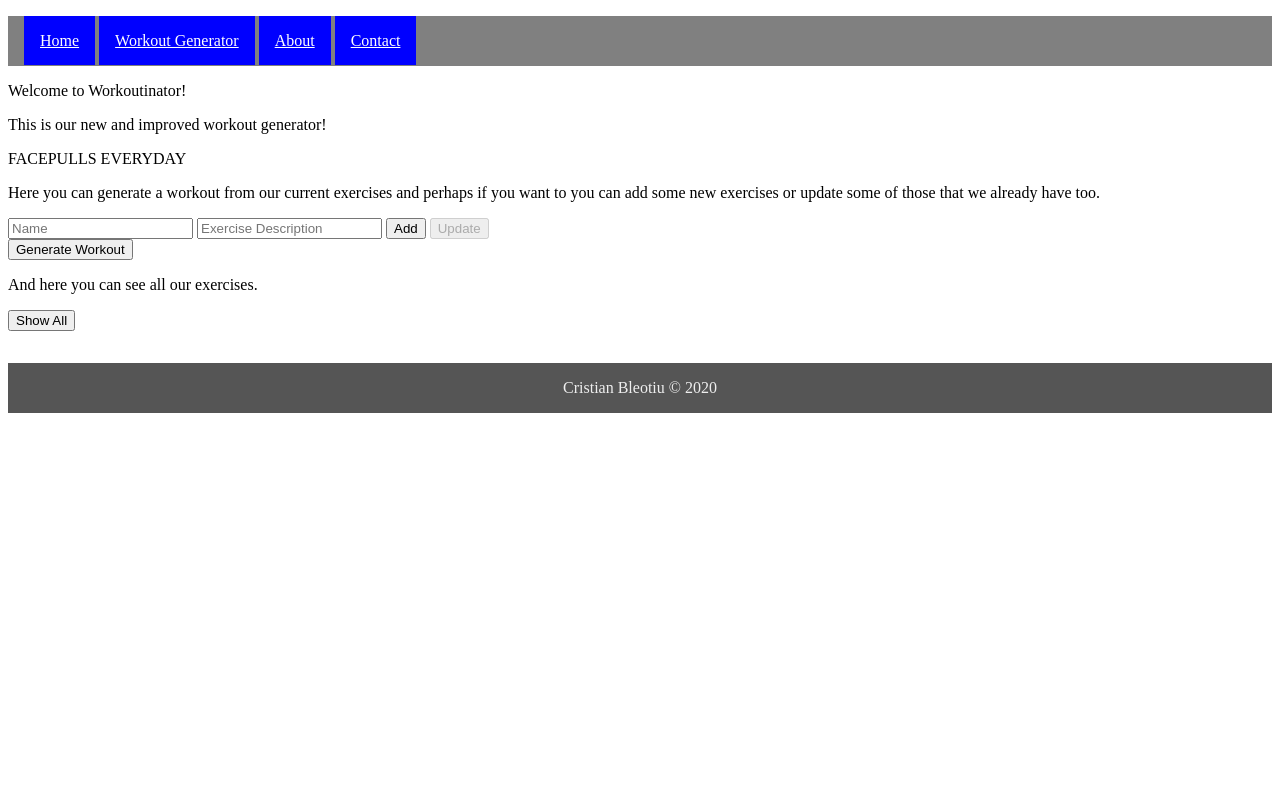
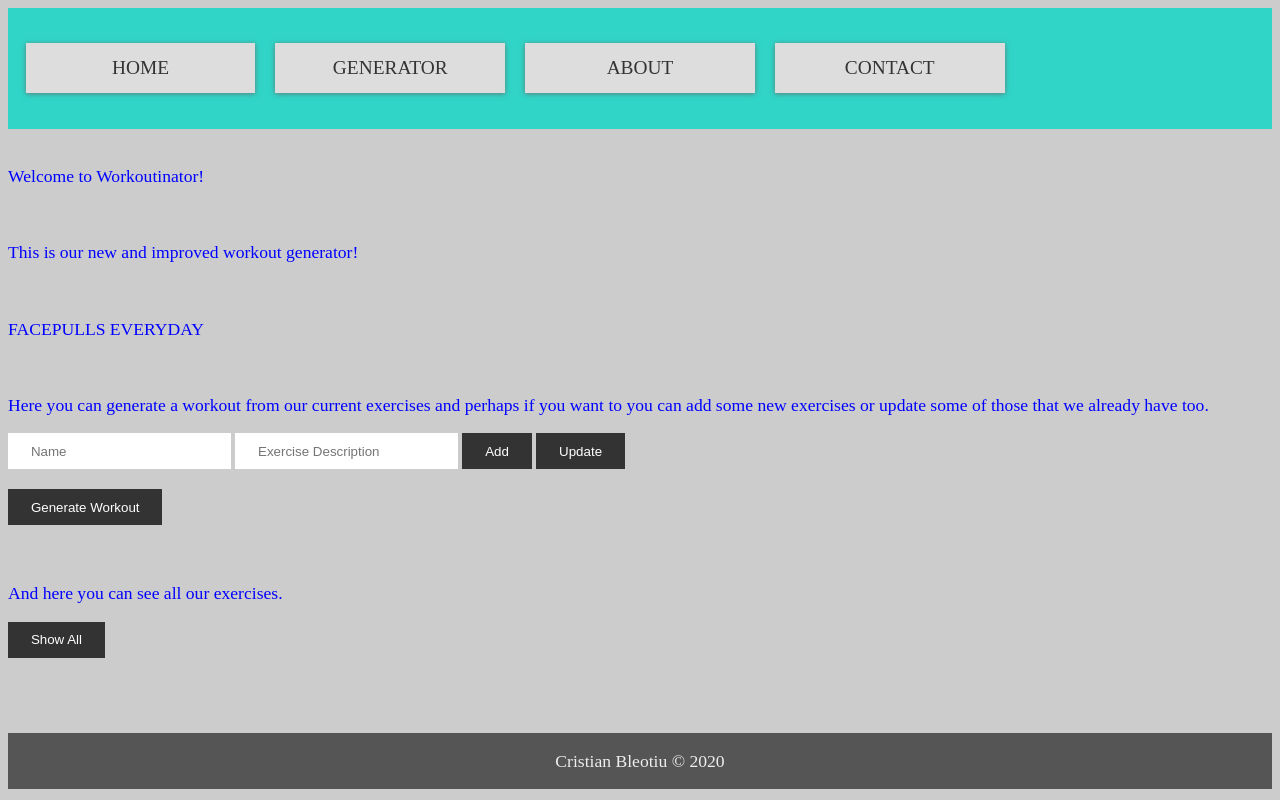
Before and after one commit to bleotiu/WebProject, a website: page workgen.html in a window 1280 px wide. Drawn offline with Linux system fonts and the light colour scheme.

Commit message:
Add files via upload

```diff
--- a/style.css
+++ b/style.css
@@ -3,26 +3,51 @@
     --dark: #333;
     --light: #fff;
     --shadow: 0 1px 5px rgba(104, 104, 104, 0.8);  /* Shadow around the boxes */
+    background: #ccc;
+    font-size: 1.1rem;
+    color:blue;
+}
+/*Wrapper*/
+.wrapper {
+    display: grid;
+    grid-gap: 20px;
 }
 
-nav > ul{
-    background: grey;
-    padding: 1rem;
-    font-style:serif;
+img{
+    width: 100%;
+    height: 25%;
 }
-nav > ul > li{
-    display: inline;
-    background: blue;
-    color:white;
+
+/*Navigation*/
+.menu{
+    background: #30d5c8;
     padding: 1rem;
 }
-a{
-    color:white;
+.menu ul {
+    display: grid;
+    justify-content: center;
+    align-items: center;
+    grid-gap: 20px;
+    padding: 0;
+    list-style: none;
+    grid-template-columns: 1fr 1fr 1fr 1fr 1fr;
 }
-img{
-    padding: 0;
-    width: 100%;
-    height: 30%;
+
+.menu a {
+    background: var(--primary);
+    display: block;
+    text-decoration: none;
+    padding: 0.8rem;
+    text-align: center;
+    color: var(--dark);
+    text-transform: uppercase;
+    font-size: 1.1rem;
+    box-shadow: var(--shadow);
+}
+
+.menu a:hover {
+    background: var(--dark);
+    color: var(--light);
 }
 
 .list{
@@ -33,6 +58,7 @@ img{
     align-items: center;
 }
 
+/*workgen*/
 div{
     padding: 0;
     margin: 0;
@@ -41,14 +67,47 @@ div{
 div#exlist.exlist{
     padding: 0;
     margin: 0;
-    background: grey;
     color: green;
 }
 
-#workgen-exlist-p{
-
+.workgen-p {
+    font-size: 1.2rem;
+    margin-right: 25px;
 }
 
+.workgen-exlist-p{
+    font-size: 1.4rem;
+    margin-right: 35px;
+}
+
+.script-btn {
+    background: var(--dark);
+    color: var(--light);
+    padding: 0.6rem 1.3rem;
+    text-decoration: none;
+    border: 0;
+    margin: 3px;
+}
+
+
+.form {
+    background: var(--light);
+    color: var(--dark);
+    padding: 0.6rem 1.3rem;
+    text-decoration: none;
+    border: 0;
+}
+
+.btn {
+    background: var(--dark);
+    color: var(--light);
+    padding: 0.6rem 1.3rem;
+    text-decoration: none;
+    border: 0;
+}
+
+
+/*Footer*/
 footer{
     background: #555;
     color: #EEE;
--- a/workgen.html
+++ b/workgen.html
@@ -9,10 +9,11 @@
 </head>
 
 <body>
-	<nav>
+	<div class = "wrapper">
+		<nav class = "menu">
 			<ul>
 				<li><a href="index.html">Home</a></li>
-			<li><a href="workgen.html">Workout Generator</a></li>
+				<li><a href="workgen.html">Generator</a></li>
 				<li><a href="about.html">About</a></li>
 				<li><a href="contact.html">Contact</a></li>
 			</ul>
@@ -40,4 +41,5 @@
 
 		<footer>Cristian Bleotiu &copy; 2020</footer>
 		<script src="script.js"></script>
+	</div>
 </body>
```
Also changed, not shown: about.html (+3 -1 lines), contact.html (+4 -2 lines), index.html (+4 -2 lines). Lines whose indentation alone changed are shown as unchanged.
